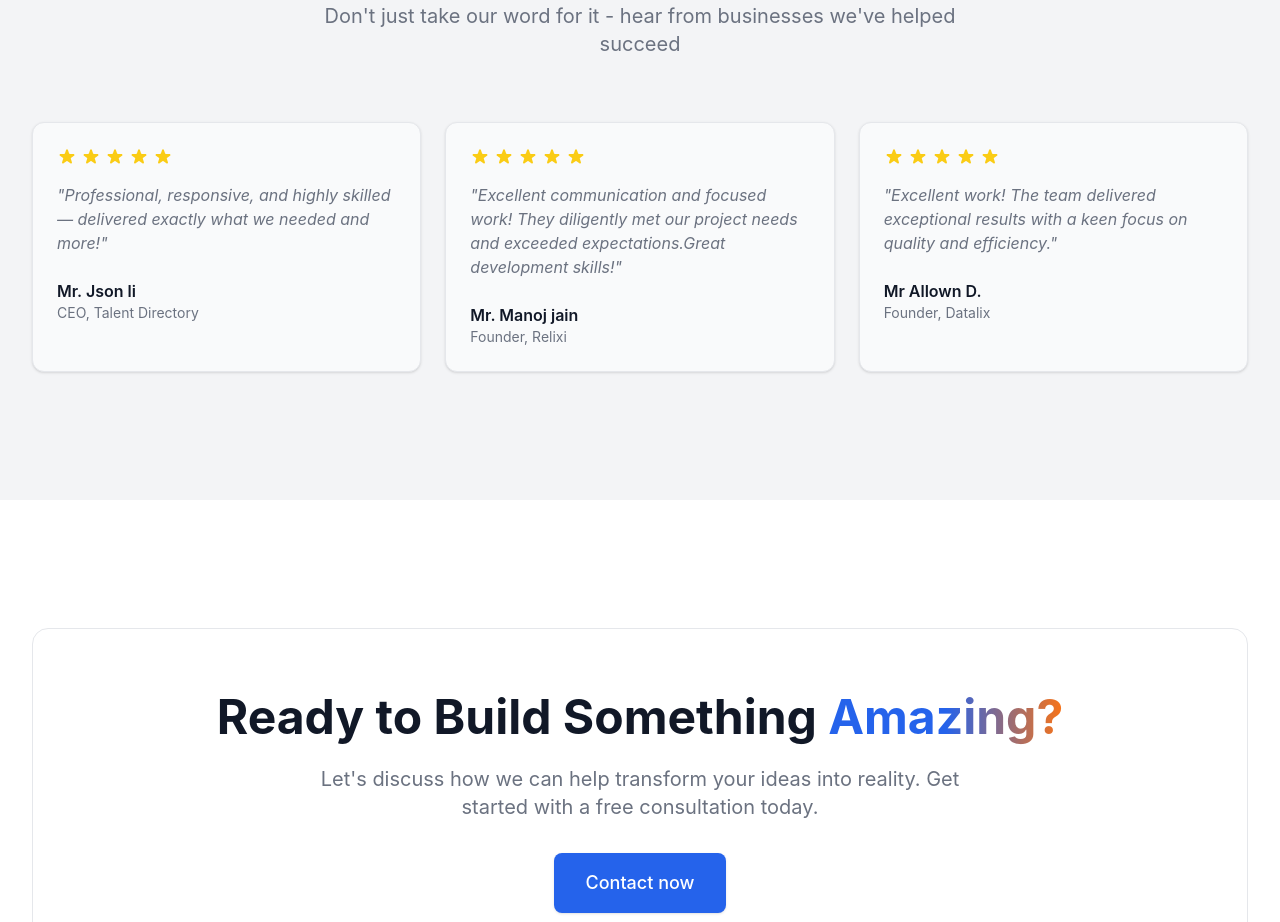
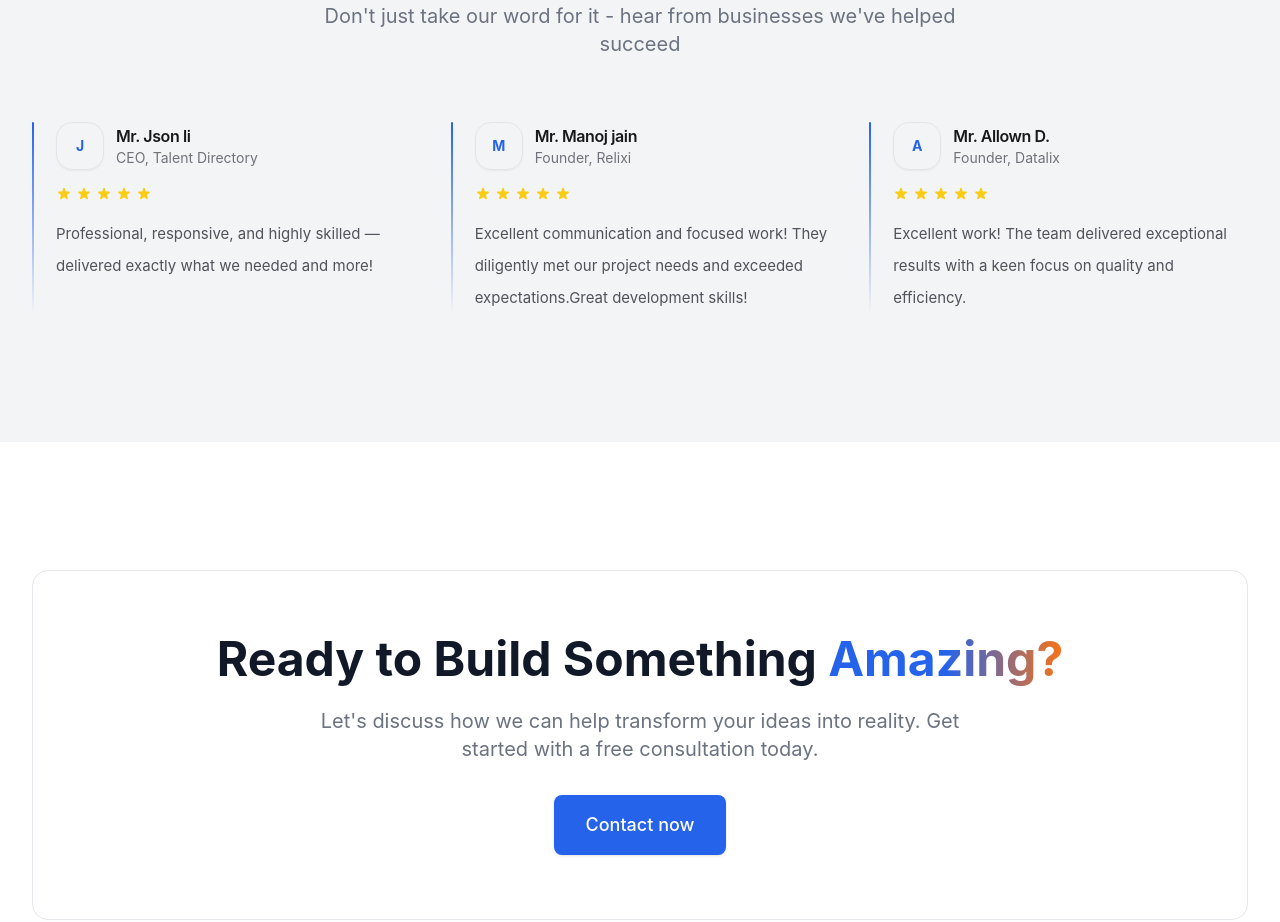
Before and after one commit to Aatul151/namtechsolutions, a React (Vite) app: page / in a window 1280 px wide. Shown: the part 4160-5082 px from the top of the page. Built offline with nearby package versions, Linux system fonts and the light colour scheme; no server answers.

Commit message:
enhance Ui

```diff
--- a/src/assets/detail.json
+++ b/src/assets/detail.json
@@ -417,7 +417,7 @@
             "rating": 5
         },
         {
-            "client_name": "Mr Allown D.",
+            "client_name": "Mr. Allown D.",
             "designation": "Founder, Datalix",
             "message": "Excellent work! The team delivered exceptional results with a keen focus on quality and efficiency.",
             "rating": 5
--- a/src/components/sections/Testimonials.tsx
+++ b/src/components/sections/Testimonials.tsx
@@ -22,30 +22,59 @@ export function Testimonials() {
               </p>
             </div>
 
-            <div className="grid md:grid-cols-3 gap-6">
-              {testimonials?.map((testimonial: any, index: number) => (
-                <Card key={index} hover className="animate-fade-in" style={{ animationDelay: `${index * 0.1}s` }}>
-                  {testimonial?.rating &&
-                    <div className="flex gap-1 mb-4">
-                      {[...Array(testimonial?.rating)].map((_, i) => (
-                        <svg key={i} className="w-5 h-5 text-yellow-400" fill="currentColor" viewBox="0 0 20 20">
+            <div className="relative grid gap-10 md:grid-cols-2 lg:grid-cols-3">
+              {testimonials?.map((testimonial, index) => (
+                <div
+                  key={index}
+                  className="group relative pl-6 animate-fade-in"
+                  style={{ animationDelay: `${index * 0.1}s` }}
+                >
+                  {/* modern vertical accent */}
+                  <div className="absolute left-0 top-0 h-full w-[2px] rounded-full bg-gradient-to-b from-primary via-secondary/50 to-transparent" />
+
+                  {/* top row */}
+                  <div className="mb-4 flex items-center gap-3">
+                    <div className="flex h-12 w-12 items-center justify-center rounded-2xl border border-zinc-200 dark:border-white/10 bg-gradient-to-br from-primary/10 to-secondary/10 text-sm font-bold text-primary shadow-sm">
+                      {testimonial?.client_name?.charAt(4)}
+                    </div>
+
+                    <div>
+                      {testimonial?.client_name && (
+                        <h4 className="font-semibold tracking-tight text-zinc-900 dark:text-white">
+                          {testimonial.client_name}
+                        </h4>
+                      )}
+                      {testimonial?.designation && (
+                        <p className="text-sm text-zinc-500 dark:text-zinc-400">
+                          {testimonial.designation}
+                        </p>
+                      )}
+                    </div>
+                  </div>
+
+                  {/* rating */}
+                  {testimonial?.rating && (
+                    <div className="mb-4 flex gap-1">
+                      {[...Array(testimonial.rating)].map((_, i) => (
+                        <svg
+                          key={i}
+                          className="h-4 w-4 text-yellow-400"
+                          fill="currentColor"
+                          viewBox="0 0 20 20"
+                        >
                           <path d="M9.049 2.927c.3-.921 1.603-.921 1.902 0l1.07 3.292a1 1 0 00.95.69h3.462c.969 0 1.371 1.24.588 1.81l-2.8 2.034a1 1 0 00-.364 1.118l1.07 3.292c.3.921-.755 1.688-1.54 1.118l-2.8-2.034a1 1 0 00-1.175 0l-2.8 2.034c-.784.57-1.838-.197-1.539-1.118l1.07-3.292a1 1 0 00-.364-1.118L2.98 8.72c-.783-.57-.38-1.81.588-1.81h3.461a1 1 0 00.951-.69l1.07-3.292z" />
                         </svg>
                       ))}
                     </div>
-                  }
-                  {testimonial?.message &&
-                    <p className="text-text-secondary mb-6 italic">"{testimonial?.message}"</p>
-                  }
-                  <div>
-                    {testimonial?.client_name &&
-                      <div className="font-semibold text-text-primary">{testimonial?.client_name}</div>
-                    }
-                    {testimonial?.designation &&
-                      <div className="text-sm text-text-secondary">{testimonial?.designation}</div>
-                    }
-                  </div>
-                </Card>
+                  )}
+
+                  {/* quote */}
+                  {testimonial?.message && (
+                    <p className="text-[15px] leading-8 text-zinc-600 dark:text-zinc-300">
+                      {testimonial.message}
+                    </p>
+                  )}
+                </div>
               ))}
             </div>
           </Container>
```
